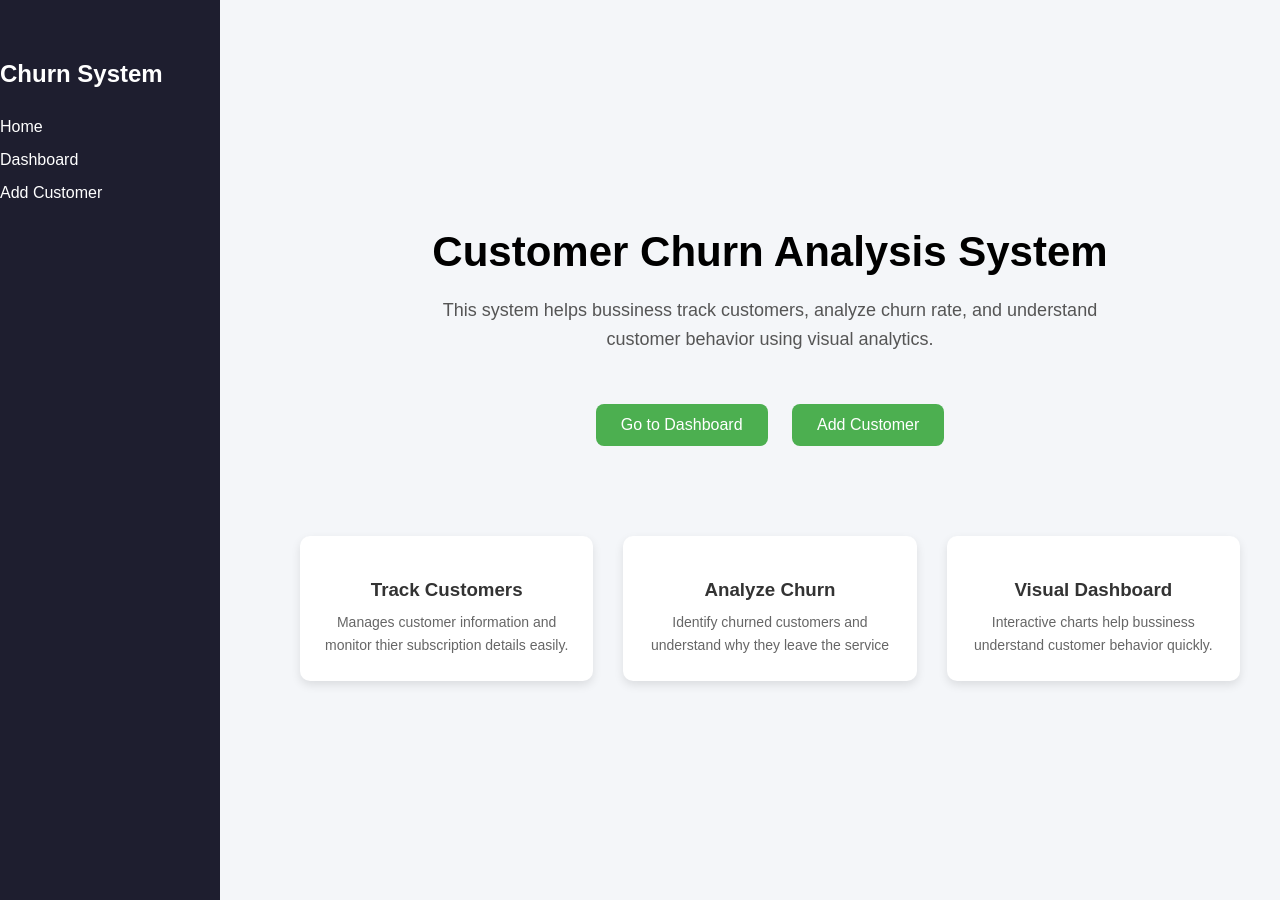
After one commit to VignuLogic/churn_dashboard, a Flask app: page /home in a window 1280 px wide. The commit adds this page. Run offline with Flask 3, Linux system fonts and the light colour scheme.

Commit message:
home page done

```diff
--- a/app.py
+++ b/app.py
@@ -7,37 +7,66 @@ app = Flask(__name__)
 def get_db_connection():
     return mysql.connector.connect(**DB_CONFIG)
 
+@app.route("/home")
+def home():
+    return render_template("home.html")
+
+
 @app.route("/")
 def dashboard():
     conn = get_db_connection()
     cursor = conn.cursor(dictionary=True)
 
-
     # Total customers
-    cursor.execute("SELECT COUNT(*) AS total From customers")
+    cursor.execute("SELECT COUNT(*) AS total FROM customers")
     total_customers = cursor.fetchone()["total"]
 
     # Churned customers
-    cursor.execute("SELECT COUNT(*) AS churned FROM customers WHERE churn = 'yes'")
+    cursor.execute("SELECT COUNT(*) AS churned FROM customers WHERE churn = 1")
     churned = cursor.fetchone()["churned"]
 
     churn_rate = 0
     if total_customers > 0:
         churn_rate = round((churned / total_customers) * 100, 2)
 
+    # Search customers
+    search = request.args.get("search")
 
-   # Fetch all customers
-    cursor.execute("SELECT * FROM customers")
+    if search:
+        query = "SELECT * FROM customers WHERE name LIKE %s"
+        cursor.execute(query, ('%' + search + '%',))
+    else:
+        cursor.execute("SELECT * FROM customers")
+
     customers = cursor.fetchall()
+
+
+    # Contract type data for bar chart
+
+    cursor.execute("""
+        SELECT contract_type, COUNT(*) AS total
+        FROM customers
+        GROUP BY contract_type
+        """)
+
+    contract_data = cursor.fetchall()
+
+    contracts = [row["contract_type"] for row in contract_data]
+    contract_counts = [row["total"] for row in contract_data]
 
     cursor.close()
     conn.close()
 
-    return render_template("dashboard.html",
-                           customers=customers,
-                           total=total_customers,
-                           churned=churned,
-                           rate=churn_rate)
+    return render_template(
+        "dashboard.html",
+        customers=customers,
+        total=total_customers,
+        churned=churned,
+        rate=churn_rate,
+        contracts=contracts,
+        contract_counts=contract_counts
+    )
+
 
 
 # DELETE BUTTON
@@ -80,6 +109,8 @@ def add_customer():
 
     return render_template("add_customer.html")
 
+
+
 @app.route("/edit/<int:id>", methods=["GET", "POST"])
 def edit_customer(id):
     conn = get_db_connection()
@@ -112,5 +143,24 @@ def edit_customer(id):
 
     return render_template("edit_customer.html", customer=customer)
 
+
+
+@app.route("/customer/<int:id>")
+def customer_detail(id):
+
+    conn = get_db_connection()
+    cursor = conn.cursor(dictionary=True)
+
+    cursor.execute("SELECT * FROM customers WHERE id = %s", (id,))
+    customer = cursor.fetchone()
+
+    cursor.close()
+    conn.close()
+
+    if not customer:
+        return "Customer not found", 404
+
+    return render_template("customer_detail.html", customer=customer)
+
 if __name__ == "__main__":
     app.run(debug=True)
--- a/static/css/style.css
+++ b/static/css/style.css
@@ -1,20 +1,30 @@
 body {
     margin: 0;
-    font-family: Arial, sans-serif;
+    background:#f4f6f9;
+    font-family:Arial, Helvetica, sans-serif;
 }
 
 .container {
     display: flex;
+    margin-left:220px;
+    padding:40px
 }
 
-.sidebar {
-    width: 220px;
-    background-color: #1e1e2f;
-    color: white;
-    height: 100vh;
-    padding: 20px;
+
+.sidebar{
+    width:220px;
+    background:#1e1e2f;
+    color:white;
+    position:fixed;
+    height:100vh;
+    top:0;
+    left:0;
+    padding-top:40px;
 }
 
+.sidebar h2{
+    margin-bottom: 30px;
+}
 .sidebar ul {
     list-style: none;
     padding: 0;
@@ -37,19 +47,42 @@ body {
 .cards {
     display: flex;
     gap: 20px;
-    margin-top: 20px;
+    margin-top: 40px;
 }
 
 .card {
-    background-color: #f4f4f4;
+    background-color: #eaeaea;
     padding: 20px;
     border-radius: 8px;
     width: 200px;
     text-align: center;
+    box-shadow: 0 2px 8px rgba(0, 0, 0, 0.1);
+}
+
+.charts{
+    display:flex;
+    gap:30px;
+    margin-top:30px;
 }
 
 .chart-section {
-    margin-top: 40px;
+    text-align: center;
+    background:white;
+    padding:20px;
+    margin-top:30px;
+    border-radius:10px;
+    width:700px;
+    flex: 1;
+}
+
+#churnChart {
+    margin: auto;
+    max-width: 500px !important;
+    height: 300px !important;
+}
+
+h2 {
+    margin-bottom: 20px;
 }
 
 .chart-placeholder {
@@ -60,3 +93,141 @@ body {
     justify-content: center;
     align-items: center;
 }
+
+table {
+    border-collapse: collapse;
+    width: 100%;
+    margin-top: 20px;
+    background: white;
+}
+
+th, td {
+    padding: 12px;
+    text-align: center;
+}
+
+th {
+    background-color: #f4f4f4;
+    font-weight: bold;
+}
+
+tr:nth-child(even) {
+    background-color: #f9f9f9;
+}
+
+tr:hover {
+    background-color: #f1f1f1;
+}
+
+table, th, td {
+    border: 1px solid #ddd;
+}
+
+.btn {
+    padding: 6px 12px;
+    text-decoration: none;
+    border-radius: 5px;
+    font-size: 14px;
+}
+
+.edit-btn {
+    background-color: #2196F3;
+    color: white;
+}
+
+.delete-btn {
+    background-color: #f44336;
+    color: white;
+}
+
+.btn:hover {
+    opacity: 0.8;
+}
+
+canvas{
+    max-width:600px;
+}
+
+.home{
+    text-align:center;
+    margin-top:120px;
+    padding: 20px;
+}
+
+.home h1{
+    font-size:42px;
+    font-weight: 700px;
+    margin-bottom: 20px;
+}
+
+.home p{
+    margin: 0 auto;
+    font-size:18px;
+    color: #555;
+    max-width: 700px;
+    line-height: 1.6;
+}
+
+.home-buttons{
+    margin-top:40px;
+}
+
+.home-buttons .btn{
+    display:inline-block;
+    padding:12px 25px;
+    margin:10px;
+    background:#4CAF50;
+    color:white;
+    text-decoration:none;
+    border-radius:8px;
+    font-size:16px;
+    font-weight:500;
+    transition:0.3s;
+}
+
+.home-buttons .btn:hover{
+    background:#3d8f40;
+    transform:translateY(-2px);
+}
+
+
+/* ===== FEATURE SECTION ===== */
+
+.features{
+    display:flex;
+    justify-content:center;
+    gap:30px;
+    margin-top:80px;
+}
+
+.feature-card{
+    background:white;
+    padding:25px;
+    width:250px;
+    border-radius:10px;
+    box-shadow:0 4px 10px rgba(0,0,0,0.1);
+    text-align:center;
+    transition:0.3s;
+}
+
+.feature-card:hover{
+    transform:translateY(-5px);
+}
+
+.feature-card h3{
+    margin-bottom:10px;
+    color:#333;
+}
+
+.feature-card p{
+    font-size:14px;
+    color:#666;
+}
+
+.customer-card{
+    background:white;
+    padding:30px;
+    border-radius:10px;
+    width:400px;
+    box-shadow:0 4px 10px rgba(0,0,0,0.1);
+}
--- a/templates/base.html
+++ b/templates/base.html
@@ -8,9 +8,12 @@
 <body>
 
     <div class="container">
+
         <div class="sidebar">
+
             <h2>Churn System</h2>
             <ul>
+                <li><a href="/home">Home</a></li>
                 <li><a href="/">Dashboard</a></li>
                 <li><a href="/add">Add Customer</a></li>
             </ul>
@@ -20,5 +23,11 @@
             {% block content %}
             {% endblock %}
         </div>
+
+    </div>
+
+    <!-- Chart.js Library -->
+    <script src="https://cdn.jsdelivr.net/npm/chart.js"></script>
+
 </body>
 </html>
--- /dev/null
+++ b/templates/home.html
@@ -0,0 +1,42 @@
+{% extends "base.html" %}
+
+{% block content %}
+
+<div class="home">
+
+    <h1> Customer Churn Analysis System</h1>
+
+    <p>
+        This system helps bussiness track customers, analyze churn rate, and understand customer behavior using visual analytics.
+    </p>
+
+    <div class="home-buttons">
+
+     <a href="/" class="btn"> Go to Dashboard</a>
+
+    <a href="/add" class="btn"> Add Customer</a>
+
+    </div>
+
+    <div class="features">
+
+        <div class="feature-card">
+            <h3>Track Customers</h3>
+            <p>Manages customer information and monitor thier subscription details easily.</p>
+        </div>
+
+        <div class="feature-card">
+            <h3>Analyze Churn</h3>
+            <p>Identify churned customers and understand why they leave the service</p>
+        </div>
+
+        <div class="feature-card">
+            <h3>Visual Dashboard</h3>
+            <p>Interactive charts help bussiness understand customer behavior quickly.</p>
+        </div>
+
+    </div>
+
+</div>
+
+{% endblock %}
```
Also changed, not shown: templates/customer_detail.html (added, +23 -0 lines), templates/dashboard.html (+104 -6 lines), templates/edit_customer.html (+4 -3 lines). Lines whose indentation alone changed are shown as unchanged.
